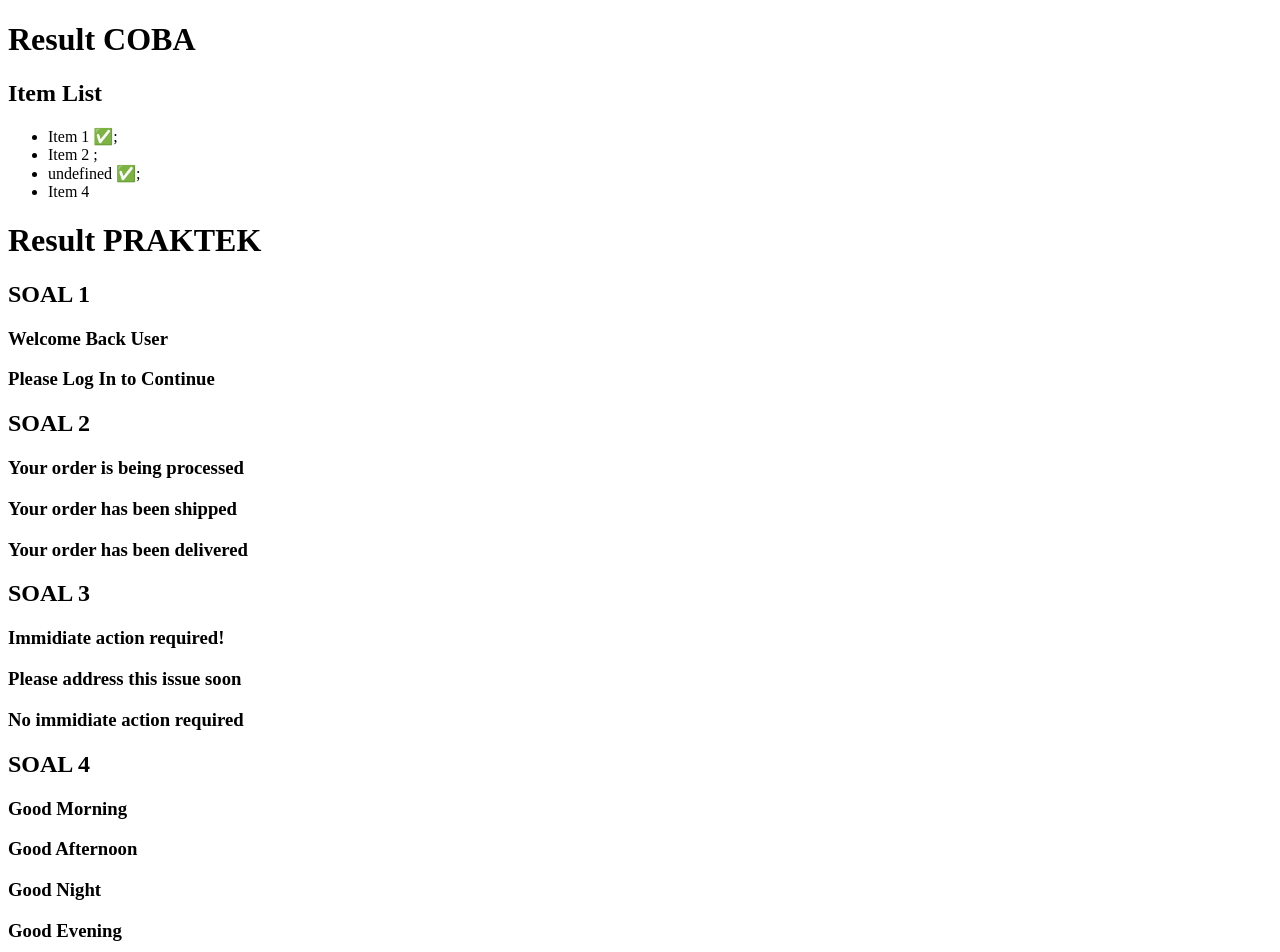
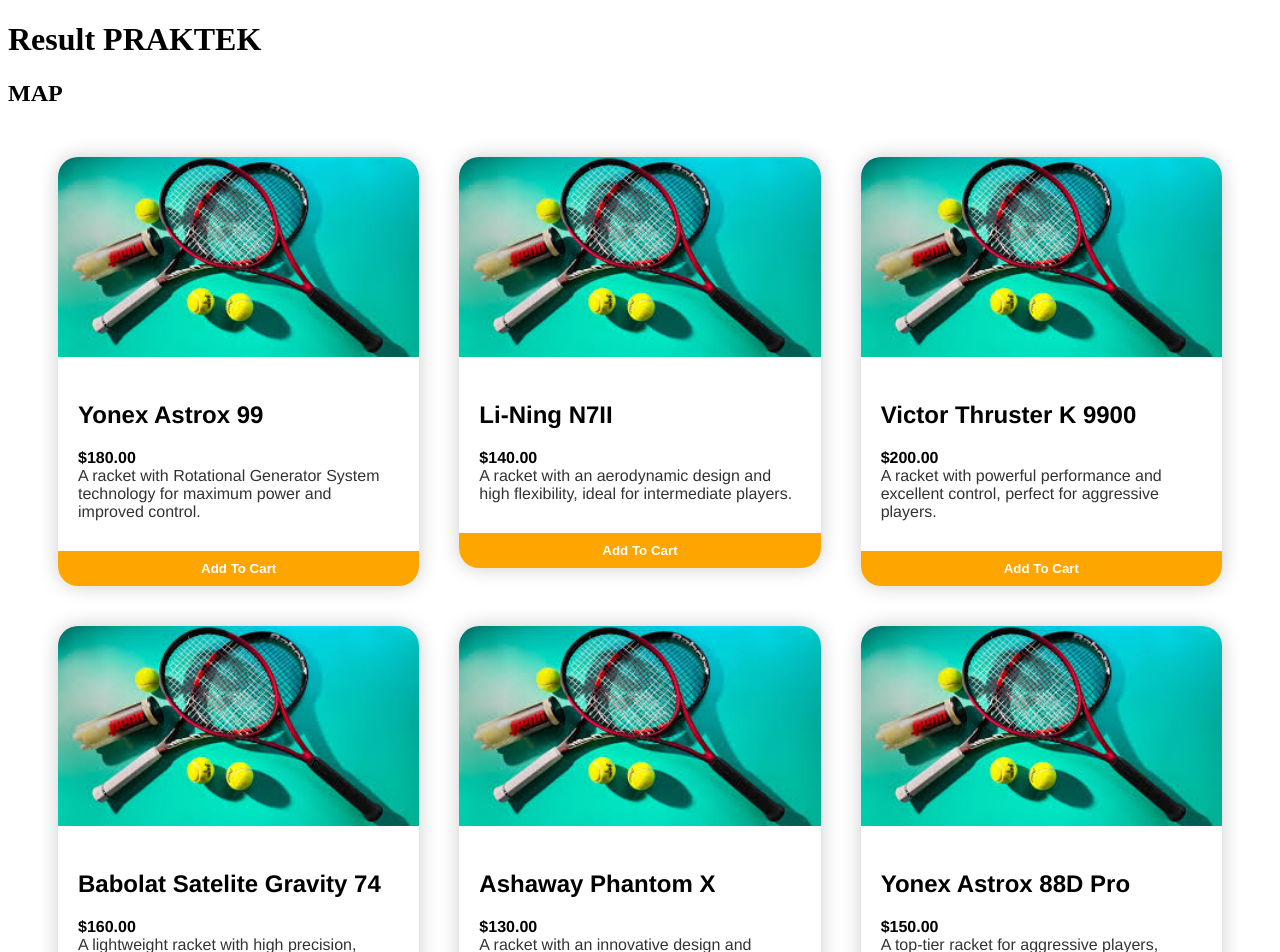
Before and after one commit to kramalmr/React-JS, a React (Vite) app in the folder react-project/: page / in a window 1280 px wide. Shown: the top 952 px of the page. Built offline with nearby package versions, Linux system fonts and the light colour scheme.

Commit message:
meeting 6
18/11/24

```diff
--- a/react-project/src/main.jsx
+++ b/react-project/src/main.jsx
@@ -1,8 +1,6 @@
 import { StrictMode } from "react";
 import { createRoot } from "react-dom/client";
-import App from "./tugas/meeting-5/app.jsx";
-import "./tugas/meeting-4/praktek/login/login.css";
-import "./tugas/meeting-4/praktek/register/register.css";
+import App from "./tugas/meeting-6/app.jsx";
 
 createRoot(document.getElementById("root")).render(
   <StrictMode>
--- /dev/null
+++ b/react-project/src/tugas/meeting-6/app.jsx
@@ -0,0 +1,20 @@
+import ResultMap from "./map/result.jsx";
+import { FilterAge, FilterName, NonFilter } from "./filter/result.jsx";
+
+export default function App() {
+    return (
+        <div>
+            <h1>Result PRAKTEK</h1>
+            <h2>MAP</h2>
+            <ResultMap />
+
+            <h2>FILTER</h2>
+            <NonFilter />
+
+            <FilterAge />
+
+            <FilterName />
+
+        </div>
+    )
+}
--- /dev/null
+++ b/react-project/src/tugas/meeting-6/filter/data.jsx
@@ -0,0 +1,7 @@
+export const users = [
+    { id : 1, name: "Alex", age : 30},
+    { id : 2, name: "Belva", age : 20},
+    { id : 3, name: "Chris", age : 40},
+    { id : 4, name: "Diana", age : 24},
+    { id : 5, name: "Evelyn", age : 36}
+]
--- /dev/null
+++ b/react-project/src/tugas/meeting-6/filter/result.jsx
@@ -0,0 +1,43 @@
+import { users } from "./data";
+
+function NonFilter() {
+    return (
+        <div>
+            <h2>Non Filter</h2>
+            <ul>
+                {users.map((user) => (
+                    <li key={user.id}>{user.name}</li>
+                ))}
+            </ul>
+        </div>
+    )
+}
+
+function FilterAge() {
+
+    return (
+        <div>
+            <h2>Filter Age</h2>
+            <ul>
+                {users.filter((user) => user.age > 25).map((user) => (
+                    <li key={user.id}>{user.name}</li>
+                ))}
+            </ul>
+        </div>
+    )
+}
+
+function FilterName() {
+    return (
+        <div>
+            <h2>Filter Name</h2>
+            <ul>
+                {users.filter((user) => user.name.includes("e")).map((user) => (
+                    <li key={user.id}>{user.name}</li>
+                ))}
+            </ul>
+        </div>
+    )
+}
+
+export { NonFilter, FilterAge, FilterName };
--- /dev/null
+++ b/react-project/src/tugas/meeting-6/map/card.css
@@ -0,0 +1,57 @@
+li {
+    display: grid;
+    grid-template-columns: 1fr 1fr 1fr;
+    gap: 40px;
+    list-style: none;
+    margin: 50px;
+    font-family: Helvetica, sans-serif;
+}
+
+.innerCard {
+    height: fit-content;
+    background-color: white;
+    border-radius: 20px;
+    box-shadow: 0 0 20px rgba(0, 0, 0, 0.2);
+    width: 1fr;
+    transition: height 0.3s ease;
+}
+
+.innerCard img {
+    width: 100%;
+    height: 200px;
+    object-fit: cover;
+    object-position: center;
+    border-radius: 20px 20px 0 0;
+    transition: height 0.3s ease;
+}
+
+.innerCard img:hover {
+    height: 300px;
+}
+
+.innerCard .cardText {
+    padding: 20px;
+}
+
+.innerCard button {
+    width: 100%;
+    padding: 10px 0;
+    border-radius: 0 0 20px 20px;
+    border: none;
+    background-color: orange;
+    color: white;
+    font-weight: bold;
+    cursor: pointer;
+    transition: background-color 0.3s ease;
+}
+
+.innerCard button:hover {
+    background-color: darkorange;
+}
+
+.innerCard p {
+    margin: 0;
+    margin-bottom: 10px;
+    color: black;
+    opacity: 0.8;
+}
--- /dev/null
+++ b/react-project/src/tugas/meeting-6/map/data.jsx
@@ -0,0 +1,44 @@
+export const rackets = [
+  {
+    id: 1,
+    title: "Yonex Astrox 99",
+    price: 180.0,
+    desc: "A racket with Rotational Generator System technology for maximum power and improved control.",
+    image: "./Image/Rackets.png",
+  },
+  {
+    id: 2,
+    title: "Li-Ning N7II",
+    price: 140.0,
+    desc: "A racket with an aerodynamic design and high flexibility, ideal for intermediate players.",
+    image: "./Image/Rackets.png",
+  },
+  {
+    id: 3,
+    title: "Victor Thruster K 9900",
+    price: 200.0,
+    desc: "A racket with powerful performance and excellent control, perfect for aggressive players.",
+    image: "./Image/Rackets.png",
+  },
+  {
+    id: 4,
+    title: "Babolat Satelite Gravity 74",
+    price: 160.0,
+    desc: "A lightweight racket with high precision, perfect for fast-paced games and superior control.",
+    image: "./Image/Rackets.png",
+  },
+  {
+    id: 5,
+    title: "Ashaway Phantom X",
+    price: 130.0,
+    desc: "A racket with an innovative design and advanced technology, offering comfort and power in every shot.",
+    image: "./Image/Rackets.png",
+  },
+  {
+    id: 6,
+    title: "Yonex Astrox 88D Pro",
+    price: 150.0,
+    desc: "A top-tier racket for aggressive players, designed to enhance smash speed and power.",
+    image: "./Image/Rackets.png",
+  },
+];
--- /dev/null
+++ b/react-project/src/tugas/meeting-6/map/element.jsx
@@ -0,0 +1,15 @@
+export function card(rackets) {
+  return (
+    <div className="innerCard">
+      <img src={rackets.image} alt={rackets.title} />
+      <div className="cardText">
+        <h2>{rackets.title}</h2>
+        <b>${rackets.price}.00</b>
+        <p>{rackets.desc}</p>
+      </div>
+      <button>
+        Add To Cart
+      </button>
+    </div>
+  );
+}
--- /dev/null
+++ b/react-project/src/tugas/meeting-6/map/result.jsx
@@ -0,0 +1,13 @@
+import { rackets } from "./data";
+import { card } from "./element";
+import "./card.css";
+
+
+export default function ResultMap() {
+    const list = rackets.map((rackets) => card(rackets));
+    return (
+        <li key = {rackets.id}>
+            {list}
+        </li>
+    );
+}
```
Also changed, not shown: react-project/public/Image/Rackets.png (added).
